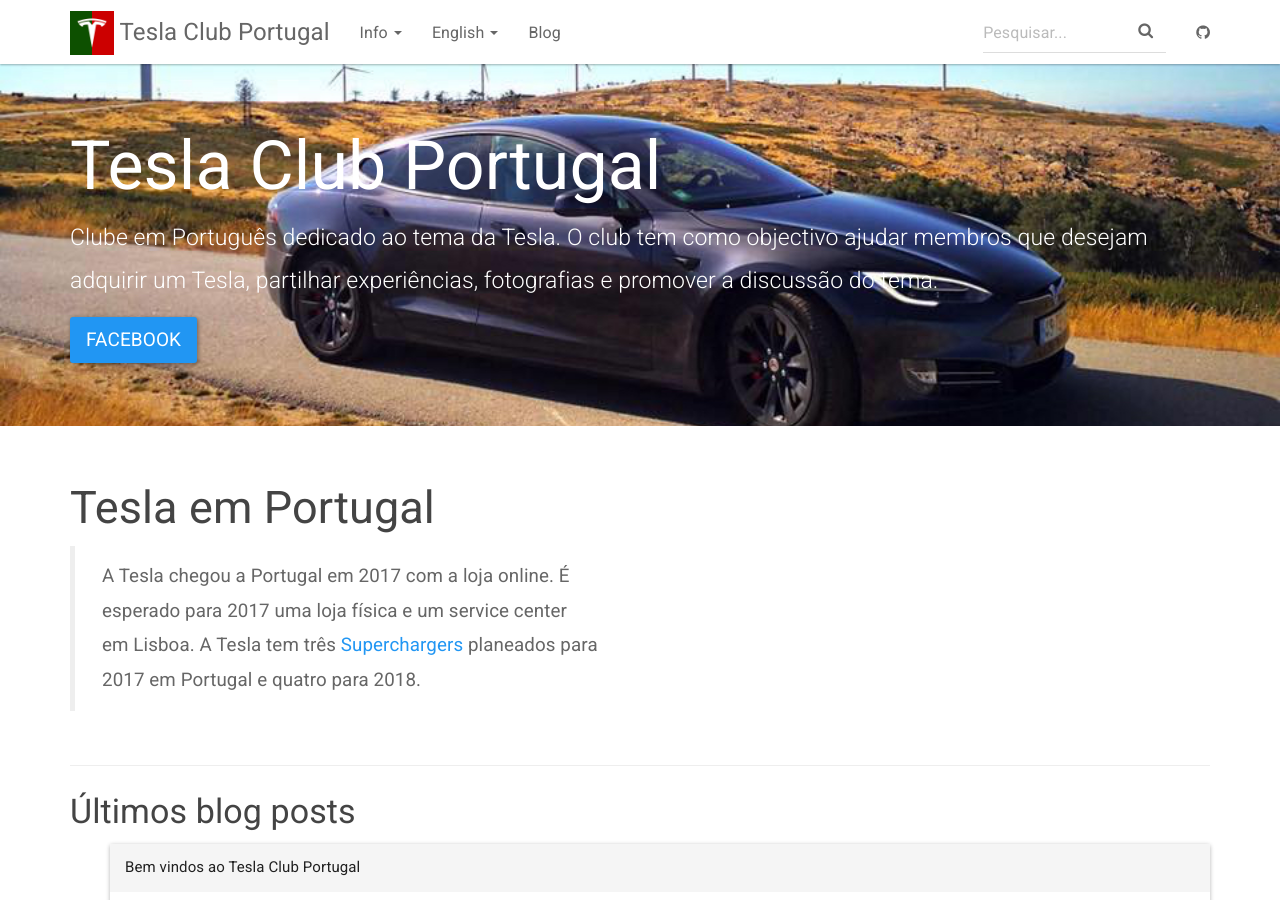
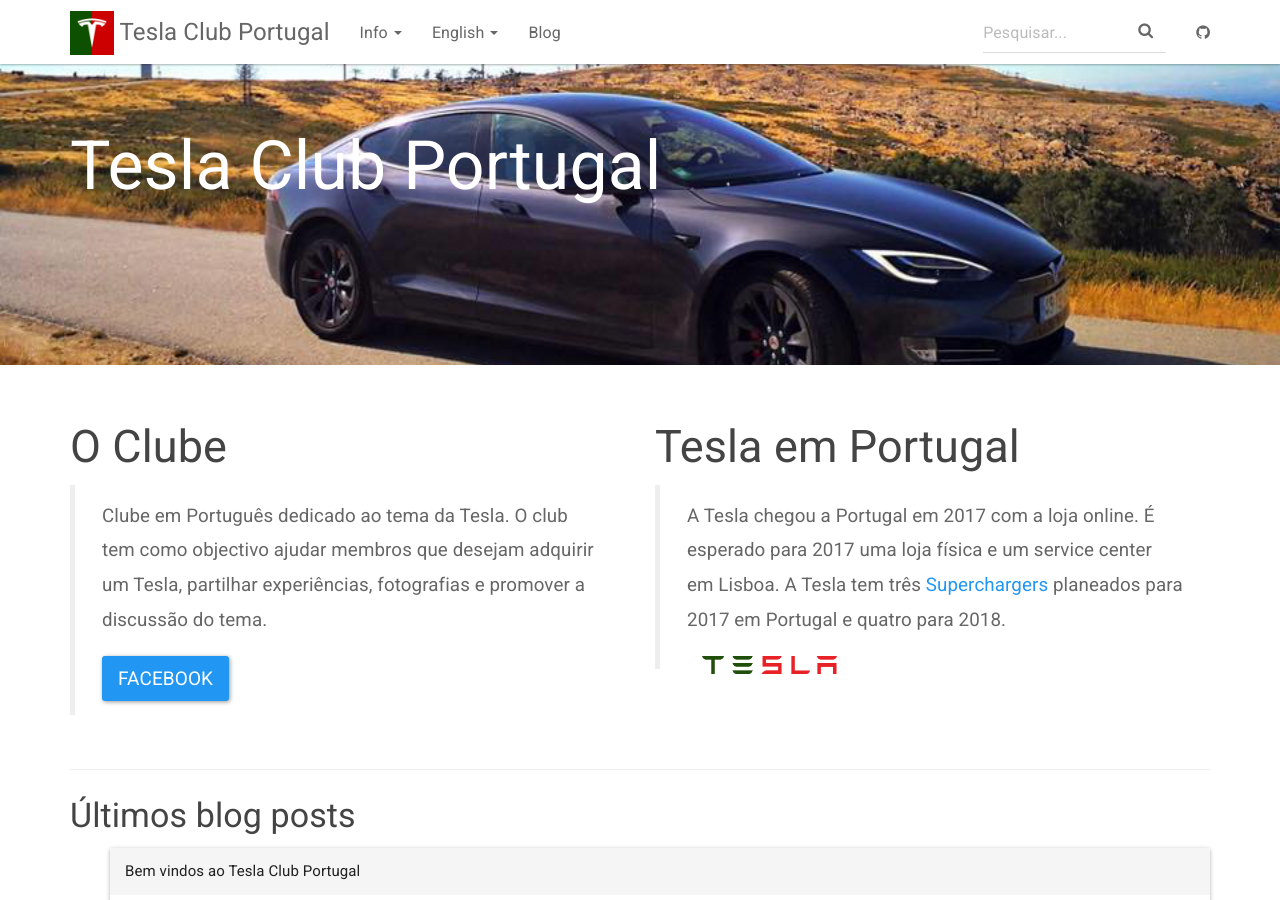
Before and after one commit to jonasman/teslaclubportugal, a Jekyll site: the page built from index.html, in a window 1280 px wide and 900 px high. Built offline with Jekyll 4.4.1, drawn with Linux system fonts in a browser that asks for light colours; nearby versions of some CDN libraries.

Commit message:
Mais melhoramentos na front page

```diff
--- a/index.html
+++ b/index.html
@@ -5,8 +5,7 @@
 <div class="header-container jumbotron">
     <div class="container">
         <h1>Tesla Club Portugal</h1>
-        <p>Clube em Português dedicado ao tema da Tesla. O club tem como objectivo ajudar membros que desejam adquirir um Tesla, partilhar experiências, fotografias e promover a discussão do tema.</p>
-        <p><a class="btn btn-primary btn-lg" href="https://www.facebook.com/groups/teslaclubportugal/" role="button">Facebook</a></p>
+        <p><br><br></p>
     </div>
 </div>
 
@@ -15,10 +14,20 @@
 
     <div class="row">
         <div class="col-md-6">
+            <h2 class="header-light regular-pad">O Clube</h2>
+            <blockquote>
+              <p>Clube em Português dedicado ao tema da Tesla. O club tem como objectivo ajudar membros que desejam adquirir um Tesla, partilhar experiências, fotografias e promover a discussão do tema.</p>
+              <p><a class="btn btn-primary btn-lg" href="https://www.facebook.com/groups/teslaclubportugal/" role="button">Facebook</a></p>
+            </blockquote>
+        </div>
+        <div class="col-md-6">
             <h2 class="header-light regular-pad">Tesla em Portugal</h2>
             <blockquote>
               <p>A Tesla chegou a Portugal em 2017 com a loja online. É esperado para 2017 uma loja física e um service center em Lisboa.
                 A Tesla tem três <a target="_blank" href="https://www.tesla.com/pt_PT/findus#/bounds/65,55,34,-11,d?search=supercharger&name=Europe">Superchargers</a> planeados para 2017 em Portugal e quatro para 2018.</p>
+                <div class="col-md-4 text-center">
+                 <a target="_black" href="https://www.tesla.com/pt_PT/"><img src="img/Tesla_Motors_Logo.png" alt="" class="img-responsive"></a>
+                 </div>
             </blockquote>
         </div>
        <!-- <div class="col-md-6 text-center">
```
Also changed, not shown: 8 other files.
